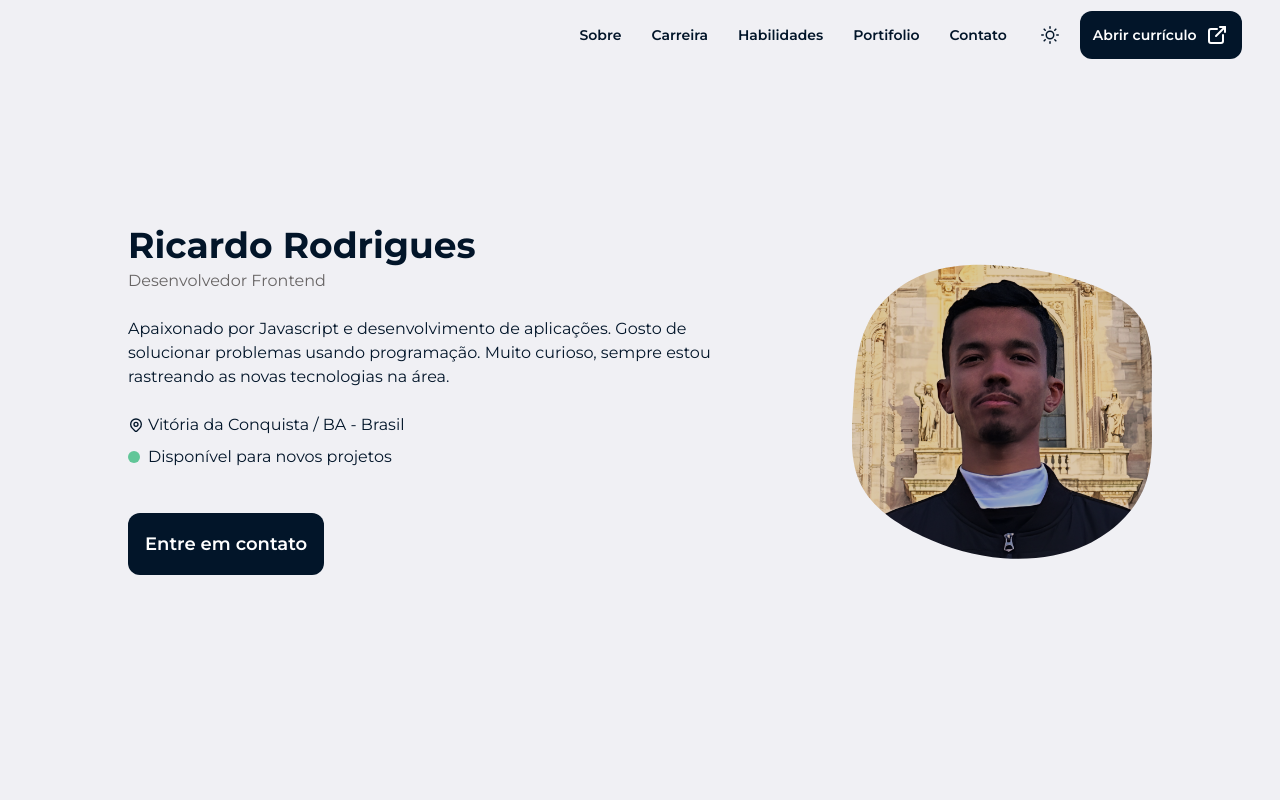
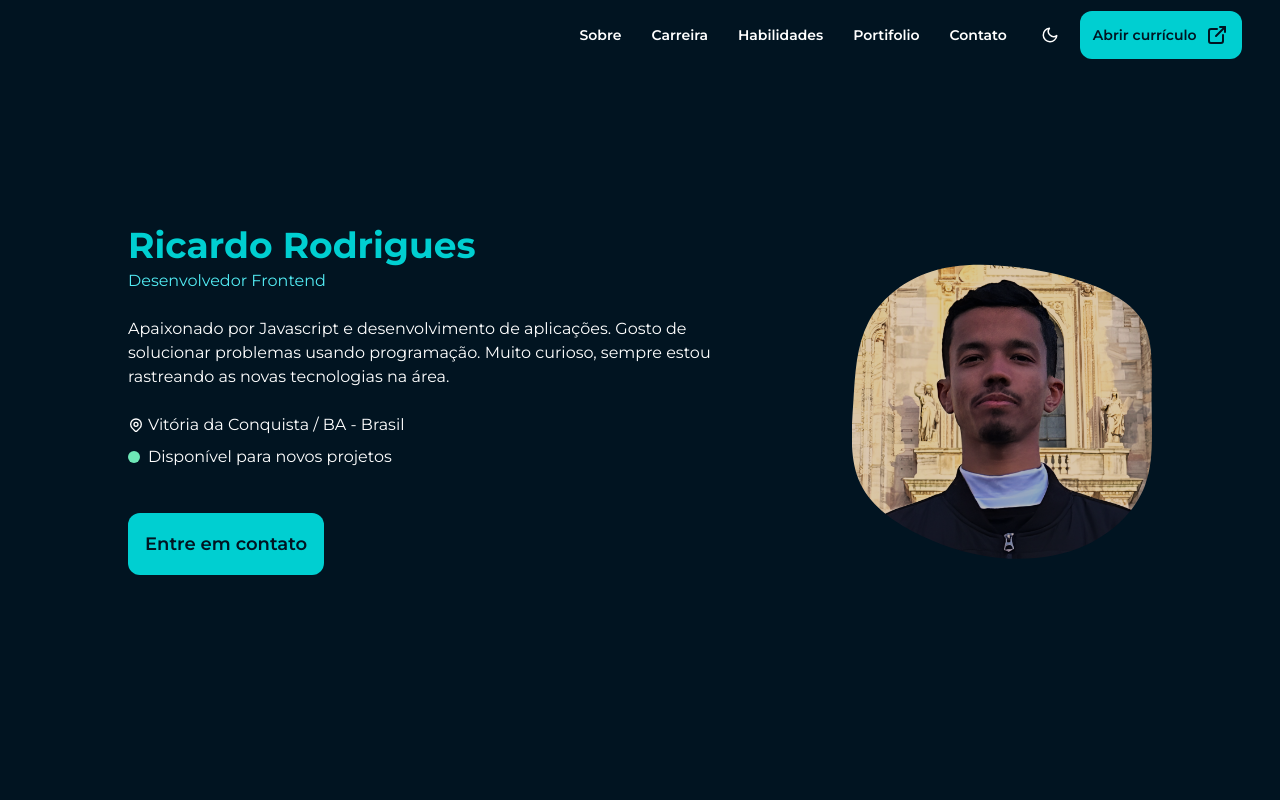
Before and after one commit to ricardorodriguespes17/ricardo-web, a Next.js app: page / in a window 1280 px wide. Shown: the top 800 px of the page. Built offline with nearby package versions, Linux system fonts and the light colour scheme; no server answers.

Commit message:
refactor: persist the theme in project

```diff
--- a/src/components/ui/ButtonTheme.tsx
+++ b/src/components/ui/ButtonTheme.tsx
@@ -3,9 +3,14 @@
 import { FiMoon, FiSun } from "react-icons/fi"
 import Button from "./Button"
 import useTheme from "@/store/themeStore"
+import { useEffect } from "react"
 
 const ButtonTheme = () => {
   const { toggleTheme, themeMode } = useTheme()
+
+  useEffect(() => {
+    toggleTheme()
+  }, [])
 
   return (
     <Button variant="plain" onClick={toggleTheme}>
```
